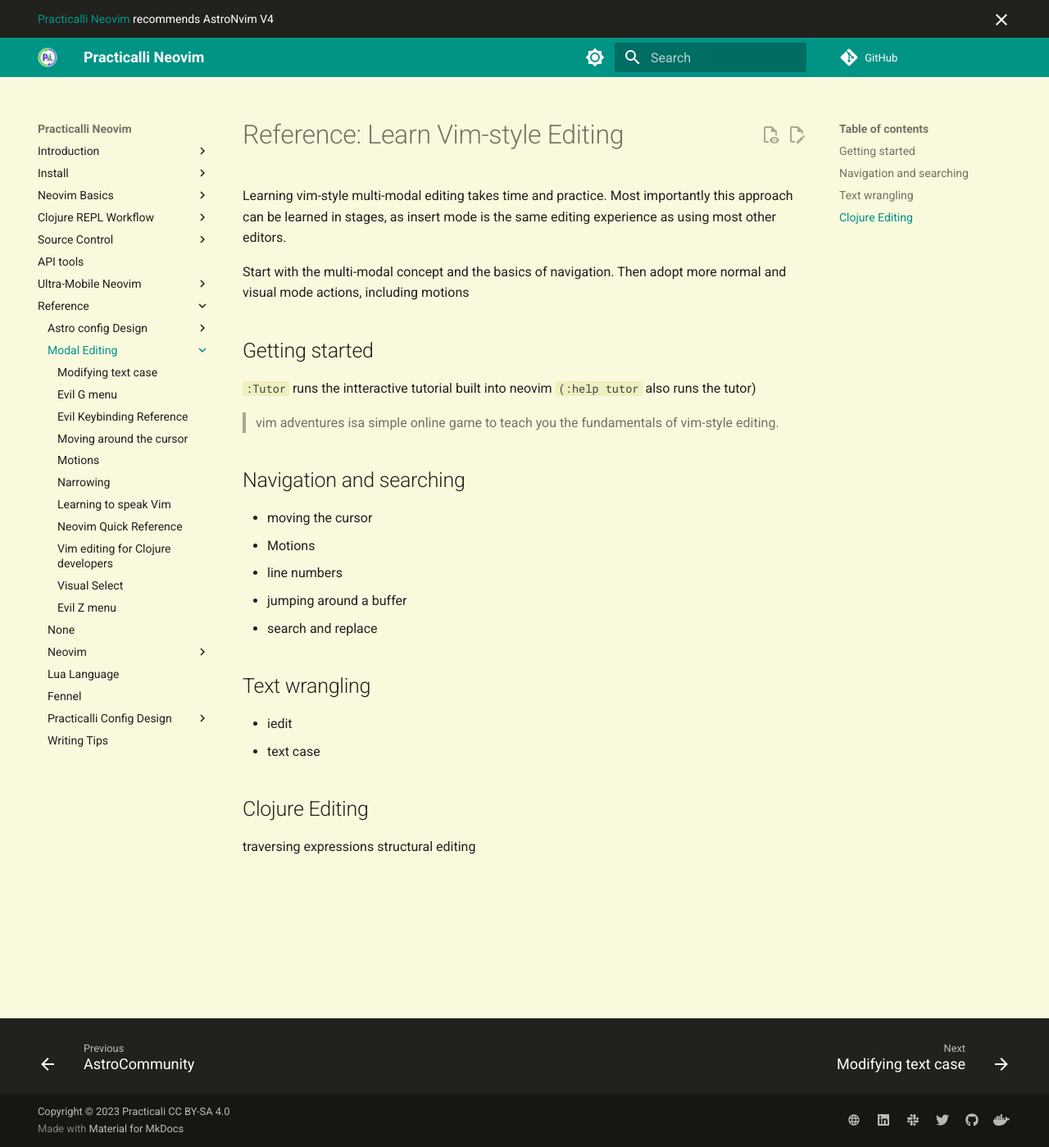
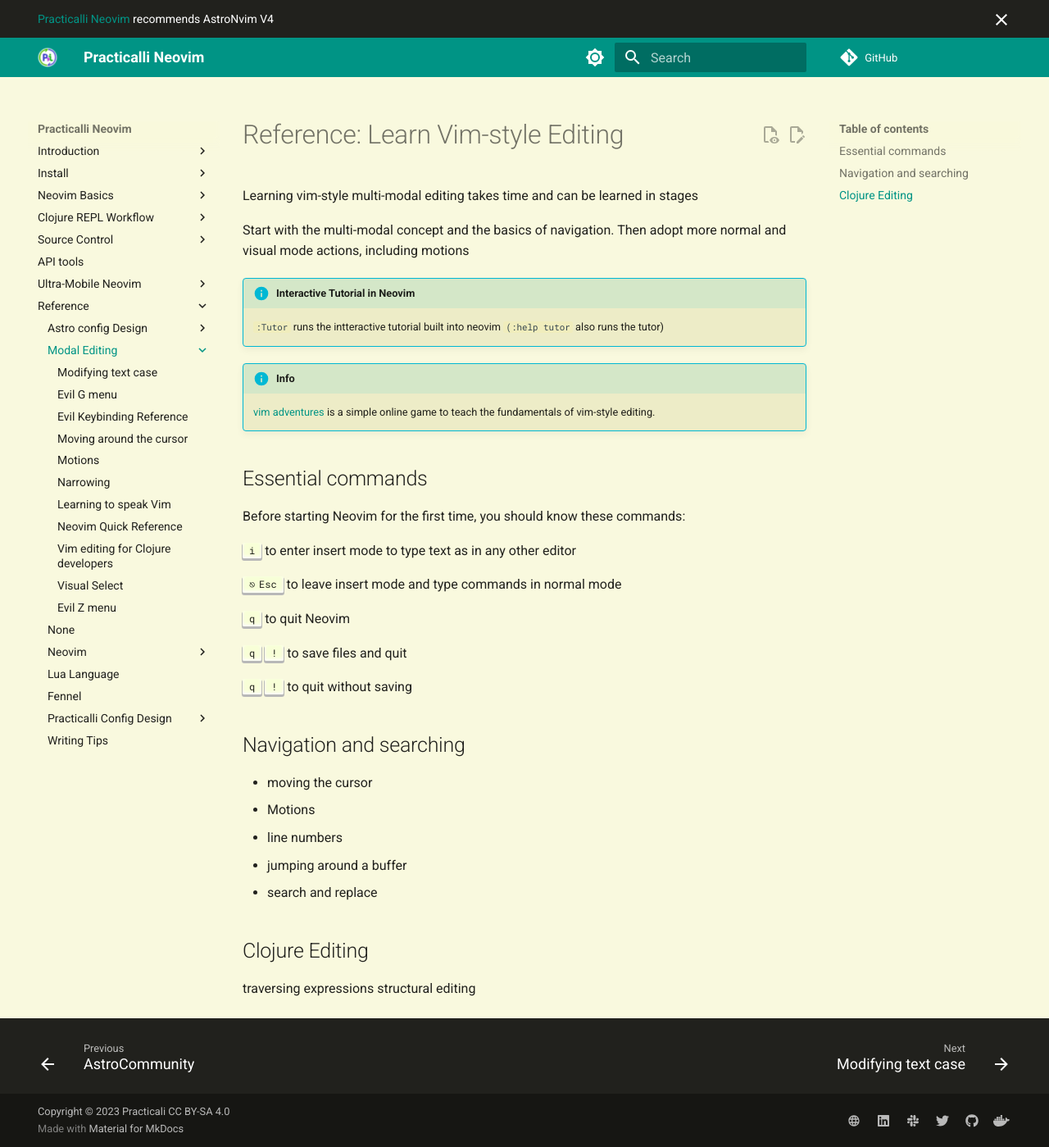
Before and after one commit to practicalli/neovim, an MkDocs documentation site: the page built from docs/reference/modal-editing/index.md, in a window 1280 px wide and 1399 px high. Shown: the whole window at 82% size. Built offline with MkDocs 1.6.1 and Material for MkDocs 9.7.7, drawn with Linux system fonts in a browser that asks for light colours; comment, search, counter and statistics services are not loaded.

Commit message:
reference: modal editing refactor page text

```diff
--- a/docs/reference/modal-editing/index.md
+++ b/docs/reference/modal-editing/index.md
@@ -1,16 +1,30 @@
 # Reference: Learn Vim-style Editing
 
-Learning vim-style multi-modal editing takes time and practice.  Most importantly this approach can be learned in stages, as insert mode is the same editing experience as using most other editors.
+Learning vim-style multi-modal editing takes time and can be learned in stages
 
 Start with the multi-modal concept and the basics of navigation.  Then adopt more normal and visual mode actions, including motions
 
 
-## Getting started
+!!! INFO "Interactive Tutorial in Neovim"
+    `:Tutor` runs the intteractive tutorial built into neovim `(:help tutor` also runs the tutor)
 
-`:Tutor` runs the intteractive tutorial built into neovim `(:help tutor` also runs the tutor)
+!!! INFO Online learning resources
+    [vim adventures](https://vim-adventures.com/) is a simple online game to teach the fundamentals of vim-style editing.
 
 
-> vim adventures isa simple online game to teach you the fundamentals of vim-style editing.
+## Essential commands
+
+Before starting Neovim for the first time, you should know these commands:
+
+++"i"++ to enter insert mode to type text as in any other editor
+
+++esc++ to leave insert mode and type commands in normal mode
+
+++"q"++ to quit Neovim
+
+++"q"++ ++"!"++ to save files and quit
+
+++"q"++ ++"!"++ to quit without saving
 
 
 ## Navigation and searching
@@ -21,14 +35,6 @@
 * jumping around a buffer
 * search and replace
 
-<!-- TODO: Include refeences from Practicalli Spacemacs book -->
-
-
-## Text wrangling
-
-* iedit
-* text case
-
 
 ## Clojure Editing
 
```
